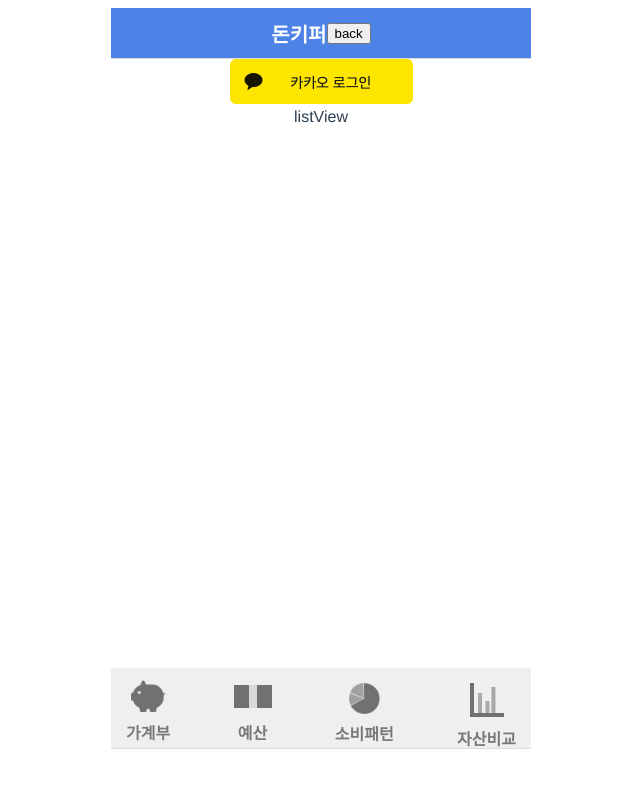
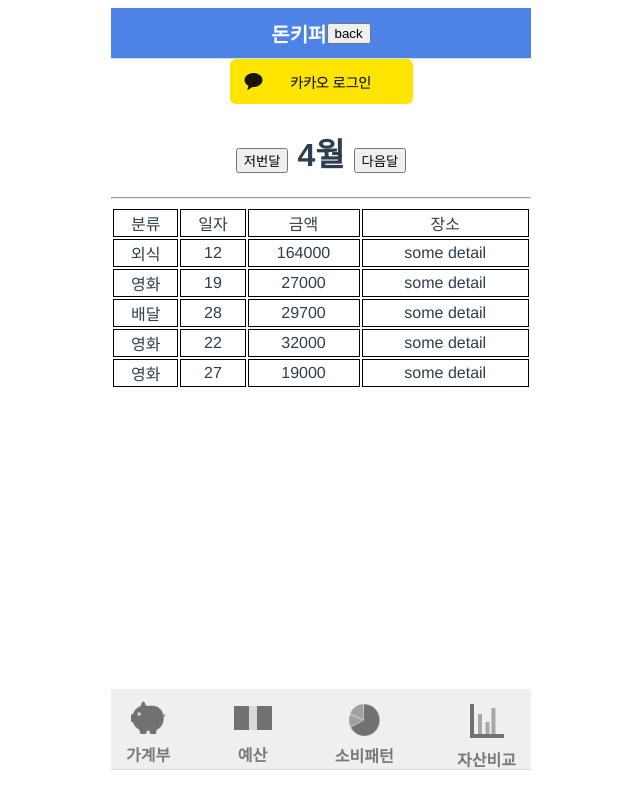
Before and after one commit to ecofriendlyusername/ssafydonkeeper, a Vue app in the folder frontend/: page /book/list in a window 1280 px wide. Shown: the top 808 px of the page, without its empty margins (319-959 px from the left). Built offline with nearby package versions, Linux system fonts and the light colour scheme.

Commit message:
feat:calendarListViewMaking

```diff
--- a/frontend/src/views/book/listView.vue
+++ b/frontend/src/views/book/listView.vue
@@ -1,16 +1,106 @@
 <template>
   <div class="DivH">
-    listView
-    </div>
+    <h1>
+      <button>저번달</button>
+      {{  month + '월' }}
+      <button>다음달</button>
+    </h1>
+
+    <hr>
+    <table>
+      <tr>
+        <td>분류</td>
+        <td>일자</td>
+        <td>금액</td>
+        <td>장소</td>
+      </tr>
+      <!-- <div>분류</div> | <div>일자</div> | <div>금액</div> | <div>장소</div> -->
+      <tr v-for="(dumy, idx) in dumies" :key="idx">
+        <!-- {{ dumy.classification }} | {{ dumy.day }} | {{ dumy.amount }} | {{ dumy.detail }} -->
+        <td>{{ dumy.classification }}</td>
+        <td>{{ dumy.day }}</td>
+        <td>{{ dumy.amount }}</td>
+        <td>{{ dumy.detail }}</td>
+      </tr>
+    </table>
+  </div>
 </template>
 
 <script>
 export default {
 
+  data() {
+    return {
+      month: '4',
+      dumies: [
+        {
+          "classification": "외식",
+          "year": 2023,
+          "month": 4,
+          "day": 12,
+          "amount": 164000,
+          "detail": "some detail",
+          "memo": "some memo",
+          "memberId": 4
+        },
+        {
+          "classification": "영화",
+          "year": 2023,
+          "month": 4,
+          "day": 19,
+          "amount": 27000,
+          "detail": "some detail",
+          "memo": "some memo",
+          "memberId": 4
+        },
+        {
+          "classification": "배달",
+          "year": 2023,
+          "month": 4,
+          "day": 28,
+          "amount": 29700,
+          "detail": "some detail",
+          "memo": "some memo",
+          "memberId": 4
+        },
+        {
+          "classification": "영화",
+          "year": 2023,
+          "month": 4,
+          "day": 22,
+          "amount": 32000,
+          "detail": "some detail",
+          "memo": "some memo",
+          "memberId": 4
+        },
+        {
+          "classification": "영화",
+          "year": 2023,
+          "month": 4,
+          "day": 27,
+          "amount": 19000,
+          "detail": "some detail",
+          "memo": "some memo",
+          "memberId": 4
+        }
+      ]
+    }
+  }
+
 }
 </script>
 
 <style>
+table {
+  width: 100%
+}
+
+td {
+  border: solid black 1px;
+
+  ;
+}
+
 .DivH{
   min-height: 530px;
 }
```
